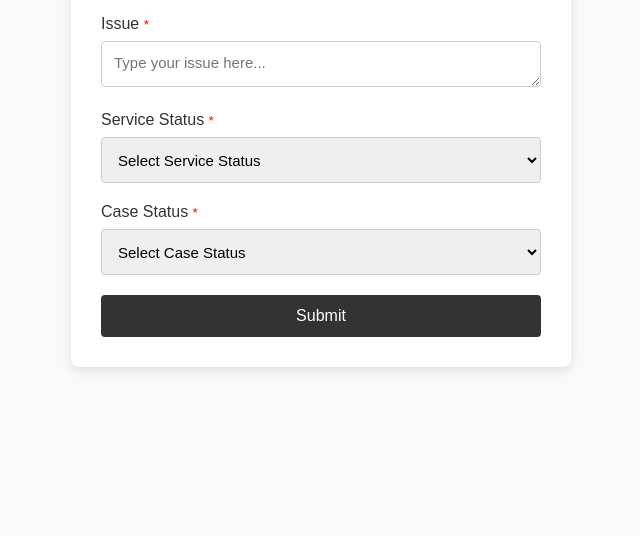
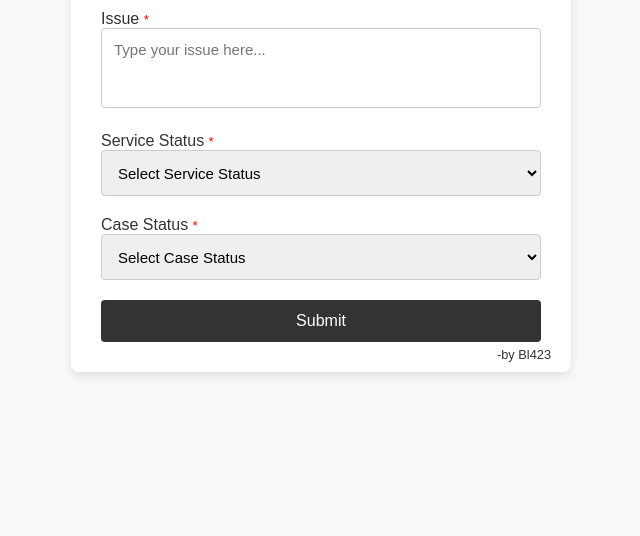
Before and after one commit to Abhiram-p/Case-title-tool, a plain HTML site: page index.html in a window 1280 px wide. Shown: the part 264-800 px from the top of the page, without its empty margins (319-959 px from the left). Drawn offline with Linux system fonts and the light colour scheme; a web font is replaced by a local one.

Commit message:
bug fix and added small tweeks

```diff
--- a/index.html
+++ b/index.html
@@ -5,38 +5,40 @@
     <meta name="viewport" content="width=device-width, initial-scale=1.0">
     <title>Case Logging Tool</title>
     <link rel="stylesheet" href="style.css">
-    <link rel="stylesheet" href="https://fonts.googleapis.com/css2?family=SF+Pro:wght@400;500;700&display=swap">
 </head>
 <body>
     <div class="container">
-        <h1>Case Logging Tool</h1>
+        <h1>Case Title Tool</h1>
 
-        <!-- Issue Tab -->
+        <!-- Issue tab -->
         <div class="tab">
-            <div class="tab-title">Issue <span class="required">*</span></div>
-            <textarea id="issue" rows="2" placeholder="Type your issue here..."></textarea>
+            <label for="issue" class="tab-title">Issue <span class="required">*</span></label>
+            <textarea id="issue" placeholder="Type your issue here..."></textarea>
         </div>
 
-        <!-- Service Status Tab -->
+        <!-- Service Status tab -->
         <div class="tab">
-            <div class="tab-title">Service Status <span class="required">*</span></div>
-            <select id="serviceStatus">
-                <option value="" disabled selected>Select Service Status</option>
+            <label for="service-status" class="tab-title">Service Status <span class="required">*</span></label>
+            <select id="service-status">
+                <option>Select Service Status</option>
+                <!-- Add options here dynamically -->
             </select>
         </div>
 
-        <!-- Case Status Tab -->
+        <!-- Case Status tab -->
         <div class="tab">
-            <div class="tab-title">Case Status <span class="required">*</span></div>
-            <select id="caseStatus">
-                <option value="" disabled selected>Select Case Status</option>
+            <label for="case-status" class="tab-title">Case Status <span class="required">*</span></label>
+            <select id="case-status">
+                <option>Select Case Status</option>
+                <!-- Add options here dynamically -->
             </select>
         </div>
 
-        <button onclick="submitForm()">Submit</button>
-        <p id="result" class="fade-in"></p>
+        <!-- Submit button -->
+        <button type="button">Submit</button>
+
+        <!-- Credits -->
+        <div class="credits">-by Bl423</div>
     </div>
-
-    <script src="script.js"></script>
 </body>
 </html>
--- a/style.css
+++ b/style.css
@@ -18,6 +18,7 @@ body {
     padding: 30px;
     border-radius: 8px;
     box-shadow: 0px 4px 10px rgba(0, 0, 0, 0.1);
+    position: relative; /* Added for positioning credits */
 }
 
 h1 {
@@ -38,7 +39,25 @@ h1 {
     font-size: 16px;
 }
 
-textarea, select {
+textarea {
+    width: 100%;
+    padding: 12px;
+    font-size: 15px;
+    border-radius: 4px;
+    border: 1px solid #ccc;
+    transition: border 0.3s ease;
+    outline: none;
+    height: auto; /* Remove fixed height */
+    min-height: 80px; /* Minimum height for readability */
+    max-height: 120px; /* Limit height to 5 lines */
+    resize: none; /* Prevent resizing */
+}
+
+textarea:focus, select:focus {
+    border-color: #666;
+}
+
+select {
     width: 100%;
     padding: 12px;
     font-size: 15px;
@@ -47,10 +66,6 @@ textarea, select {
     transition: border 0.3s ease;
     outline: none;
     height: 46px; /* Ensuring all inputs are the same height */
-}
-
-textarea:focus, select:focus {
-    border-color: #666;
 }
 
 button {
@@ -95,3 +110,13 @@ button:hover {
     from { opacity: 0; }
     to { opacity: 1; }
 }
+
+/* Credits styling */
+.credits {
+    position: absolute;
+    bottom: 10px;
+    right: 20px;
+    font-size: 0.8em;
+    color: #333;
+    font-weight: 500;
+}
```
